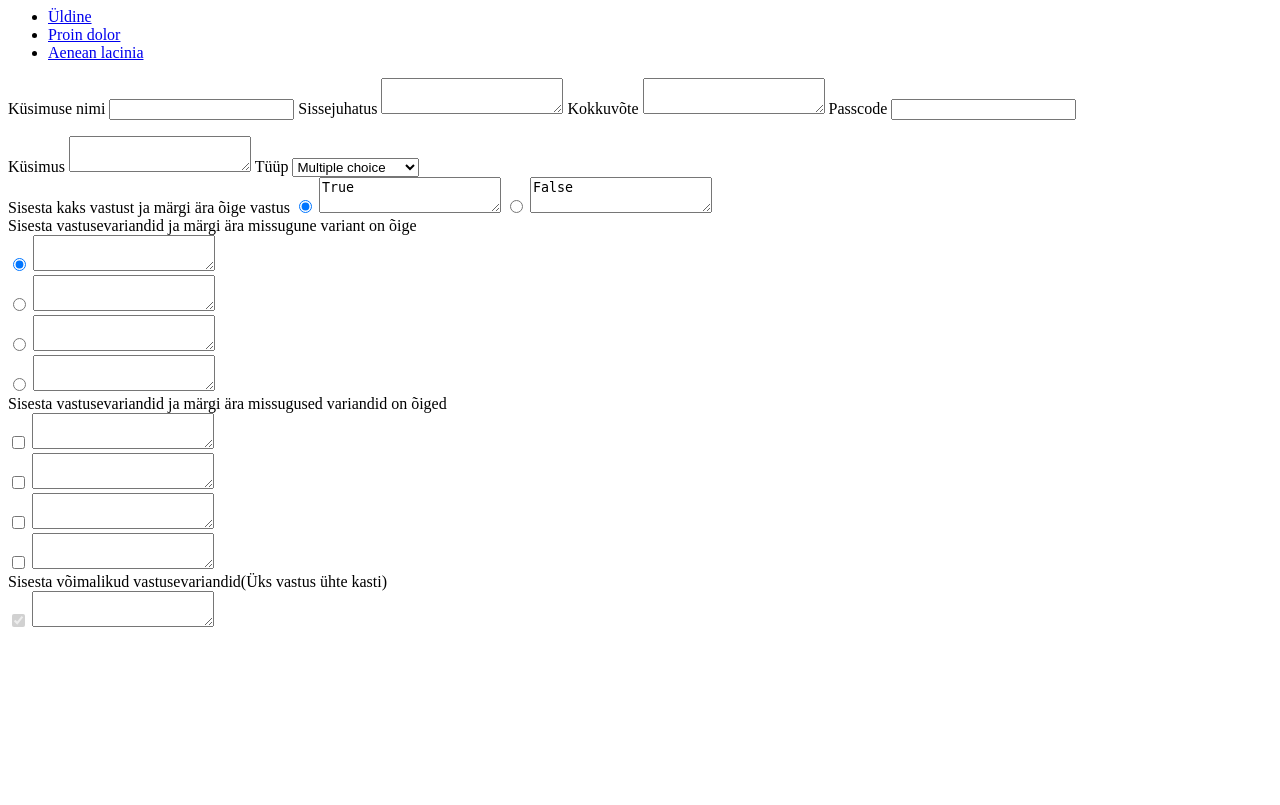
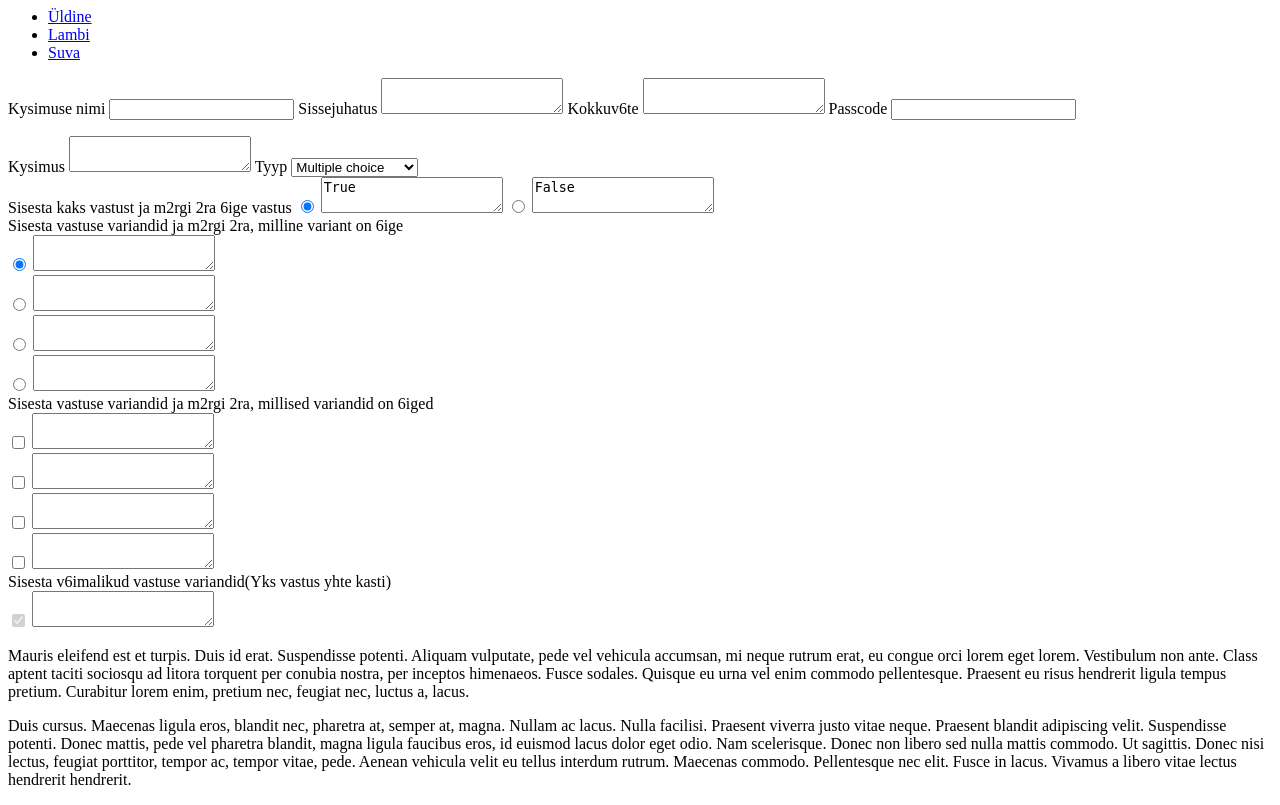
Before and after one commit to TaivoVisnapuu/testly, a PHP site: page /testly/views/tests_edit_view.php in a window 1280 px wide. Before the commit the page ends 627 px from the top, so only its background shows below. Run offline with PHP 8.4, Linux system fonts and the light colour scheme; the template is opened without the code that fills it, so the values that code supplies are empty; some libraries are stand-ins or nearby versions.

Commit message:
Create more magic!!

```diff
--- a/controllers/tests.php
+++ b/controllers/tests.php
@@ -30,8 +30,9 @@ class tests
 	function edit()
 	{
 		global $request;
+		$this->scripts[] = 'test_add_edit.js';
 		$id = $request->params[0];
-		$test = get_all("SELECT * FROM test WHERE test_id = '$id'");
+		$test = get_all("SELECT * FROM test NATURAL JOIN question WHERE test_id = '$id'");
 		$test = $test[0];
 
 		require 'views/master_view.php';
--- a/views/tests_edit_view.php
+++ b/views/tests_edit_view.php
@@ -1,47 +1,49 @@
-<link rel="stylesheet" href="http://ajax.googleapis.com/ajax/libs/jqueryui/1.7.2/themes/smoothness/jquery-ui.css"/>
+<link rel="stylesheet" href="http://ajax.googleapis.com/ajax/libs/jqueryui/1.7.2/themes/smoothness/jquery-ui.css" />
 <script>
-	$(function () {
+	$(function() {
 		$("#tabs").tabs();
 	});
 </script>
+
 <div id="tabs">
 	<ul>
 		<li><a href="#tabs-1">Üldine</a></li>
-		<li><a href="#tabs-2">Proin dolor</a></li>
-		<li><a href="#tabs-3">Aenean lacinia</a></li>
+		<li><a href="#tabs-2">Lambi</a></li>
+		<li><a href="#tabs-3">Suva</a></li>
 	</ul>
 	<div id="tabs-1">
-		<form method="post">
-			<label>Küsimuse nimi</label>
-			<input type="text" name="name" value="<?=$test['name']?>">
+		<form method ="post">
+			<label>Kysimuse nimi</label>
+			<input type="text" name="name" value="<?$test['name']?>">
 			<label>Sissejuhatus</label>
-			<textarea name="introduction"><?=$test['introduction']?></textarea>
-			<label>Kokkuvõte</label>
-			<textarea name="conclusion"><?=$test['conclusion']?></textarea>
+			<textarea name="Introduction" ><?=$test['introduction']?></textarea>
+			<label>Kokkuv6te</label>
+			<textarea name="Conclusion"><?=$test['conclusion']?></textarea>
 			<label>Passcode</label>
 			<input type="text" name="passcode" value="<?=$test['passcode']?>">
 		</form>
+
 	</div>
 	<div id="tabs-2">
-		<label>Küsimus</label>
-		<textarea name="question_text"><?=$test['question_text']?></textarea>
-		<label>Tüüp</label>
-		<select name="type_id" id="type_id">
-			<option value="1">Ture/false</option>
-			<option value="2" selected="selected">Multiple choice</option>
-			<option value="3">Multiple response</option>
-			<option value="4">Fill in the blank</option>
+		<label>Kysimus</label>
+		<textarea name="question_text" ><?=$test['question_text']?></textarea>
+		<label>Tyyp</label>
+		<select name="type_id" id="type_id" >
+			<option value="1" >True/false</option>
+			<option value="2" selected="selected" >Multiple choice</option>
+			<option value="3" >Multiple response</option>
+			<option value="4" >Fill in the blank</option>
 		</select>
-		<div id="answer-template">
+		<div id="answer-template" >
 			<div id="type_id_1" class="answer-template">
-				<label>Sisesta kaks vastust ja märgi ära õige vastus</label>
+				<label>Sisesta kaks vastust ja m2rgi 2ra 6ige vastus</label>
 				<input type="radio" name="tf.correct" value="0" checked="checked">
 				<textarea name="answer.0">True</textarea>
 				<input type="radio" name="tf.correct" value="1">
 				<textarea name="answer.1">False</textarea>
 			</div>
-			<div id="type_id_2">
-				<label>Sisesta vastusevariandid ja märgi ära missugune variant on õige</label>
+			<div id="type_id_2" class="answer-template">
+				<label>Sisesta vastuse variandid ja m2rgi 2ra, milline variant on 6ige</label>
 				<div id="multiple-choice-options">
 					<div class="answer-option">
 						<input type="radio" name="mc.correct" value="0" checked="checked">
@@ -62,7 +64,7 @@
 				</div>
 			</div>
 			<div id="type_id_3" class="answer-template">
-				<label>Sisesta vastusevariandid ja märgi ära missugused variandid on õiged</label>
+				<label>Sisesta vastuse variandid ja m2rgi 2ra, millised variandid on 6iged</label>
 				<div id="multiple-response-answer-option">
 					<div class="answer-option">
 						<input type="checkbox" name="mr.correct" value="1">
@@ -82,8 +84,8 @@
 					</div>
 				</div>
 			</div>
-			<div id="type_id_4">
-				<label>Sisesta võimalikud vastusevariandid(Üks vastus ühte kasti)</label>
+			<div id="type_id_4" class="answer-template">
+				<label>Sisesta v6imalikud vastuse variandid(Yks vastus yhte kasti)</label>
 				<div id="fill-in-the-blank-answer-option">
 					<div class="answer-option">
 						<input type="checkbox" name="fitb.correct" checked="checked" disabled="true">
@@ -94,5 +96,17 @@
 		</div>
 	</div>
 	<div id="tabs-3">
+		<p>Mauris eleifend est et turpis. Duis id erat. Suspendisse potenti. Aliquam vulputate, pede vel vehicula accumsan, mi
+			neque rutrum erat, eu congue orci lorem eget lorem. Vestibulum non ante. Class aptent taciti sociosqu ad litora
+			torquent per conubia nostra, per inceptos himenaeos. Fusce sodales. Quisque eu urna vel enim commodo pellentesque.
+			Praesent eu risus hendrerit ligula tempus pretium. Curabitur lorem enim, pretium nec, feugiat nec, luctus a,
+			lacus.</p>
+
+		<p>Duis cursus. Maecenas ligula eros, blandit nec, pharetra at, semper at, magna. Nullam ac lacus. Nulla facilisi.
+			Praesent viverra justo vitae neque. Praesent blandit adipiscing velit. Suspendisse potenti. Donec mattis, pede vel
+			pharetra blandit, magna ligula faucibus eros, id euismod lacus dolor eget odio. Nam scelerisque. Donec non libero sed
+			nulla mattis commodo. Ut sagittis. Donec nisi lectus, feugiat porttitor, tempor ac, tempor vitae, pede. Aenean
+			vehicula velit eu tellus interdum rutrum. Maecenas commodo. Pellentesque nec elit. Fusce in lacus. Vivamus a libero
+			vitae lectus hendrerit hendrerit.</p>
 	</div>
 </div>
```
Also changed, not shown: assets/js/test_add_edit.js (added, +31 -0 lines).
